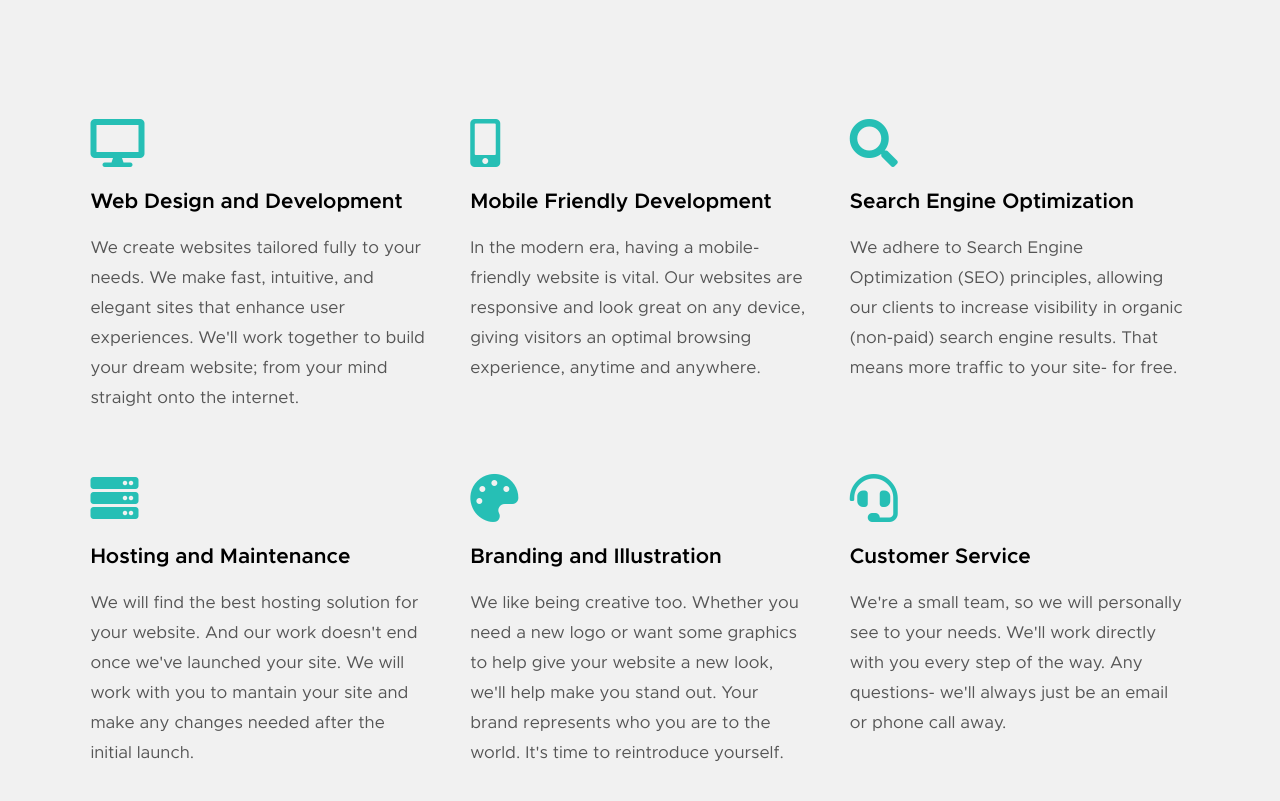
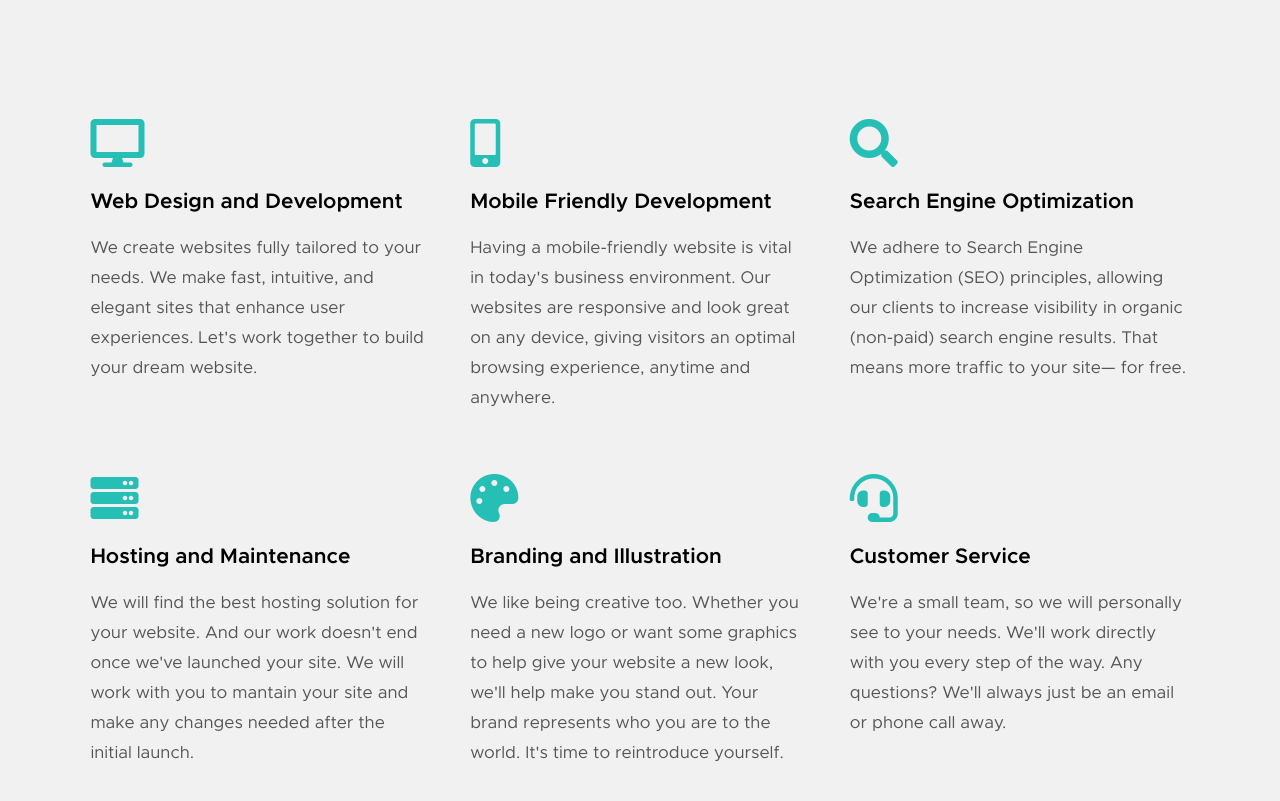
Before and after one commit to moonlitecreative/moonlitecreative.github.io, a plain HTML site: page docs/index.html in a window 1280 px wide. Shown: the part 2634-3435 px from the top of the page. Drawn offline with Linux system fonts and the light colour scheme; files whose address does not match are found by name.

Commit message:
edited copy changes

```diff
--- a/docs/index.html
+++ b/docs/index.html
@@ -55,7 +55,7 @@
                     <li class="current"><a class="smoothscroll"  href="#home" title="home">Home</a></li>
                     <li><a class="smoothscroll"  href="#about" title="about">About</a></li>
                     <li><a class="smoothscroll"  href="#services" title="services">Services</a></li>
-                    <li><a class="smoothscroll"  href="#works" title="works">Works</a></li>
+                   <!-- <li><a class="smoothscroll"  href="#works" title="works">Works</a></li> -->
                     <li><a class="smoothscroll"  href="#contact" title="contact">Contact</a></li>
                 </ul>
 
@@ -150,7 +150,7 @@
         <div class="row" data-aos="fade-up">
             <div class="col-full">
                 <p class="lead">
-                And we want to use that passion to help you create an awesome online presence. We'll work closely with you to make your digital vision come to life. We'll use our creativity and techinical expertise to help you build an incredible user experience- whether you are looking to create your first site or modernize with a new, fresh look.
+                And we want to use that passion to help you create an awesome online presence. We'll work closely with you to make your digital vision come to life. We'll use our creativity and techinical expertise to help you build an incredible user experience&#8212; whether you are looking to create your first site or modernize with a new, fresh look.
                 </p>
             </div>
         </div> <!-- end about-desc -->
@@ -176,7 +176,7 @@
                         <h4>Bryan Benson</h4>
                         <img src="images/Bryan_Benson.jpg">
                         <p>
-                        Bryan Benson is a software engineer at Law360 who also works as a freelance web developer. He is also the co-founder, chief engineer, and CTO of Study Clash, Inc. Bryan has also worked as a software engineer for two Manhattan healthcare technology companies, Medidata Solutions and Cipherhealth LLC. He graduated with a Bachelor's of Science with distinction for computer science from Worcester Polytechnic Institute in May 2018.
+                        Bryan Benson is a software engineer at Law360 who also works as a freelance web developer. He is the co-founder, chief engineer, and CTO of Study Clash, Inc. Bryan has also worked as a software engineer for two Manhattan healthcare technology companies, Medidata Solutions and Cipherhealth. He graduated with a Bachelor's of Science with distinction for computer science from Worcester Polytechnic Institute in May 2018.
                         </p>
                     </div>
                 </div>
@@ -207,7 +207,7 @@
                 </div>
                 <div class="service-text">
                     <h3 class="h4">Web Design and Development</h3>
-                    <p> We create websites tailored fully to your needs. We make fast, intuitive, and elegant sites that enhance user experiences. We'll work together to build your dream website; from your mind straight onto the internet.
+                    <p> We create websites fully tailored to your needs. We make fast, intuitive, and elegant sites that enhance user experiences. Let's work together to build your dream website.
                     </p>
                 </div>
             </div>
@@ -218,7 +218,7 @@
                 </div>
                 <div class="service-text">
                     <h3 class="h4">Mobile Friendly Development</h3>
-                    <p>In the modern era, having a mobile-friendly website is vital. Our websites are responsive and look great on any device,  giving visitors an optimal browsing experience, anytime and anywhere.
+                    <p>Having a mobile-friendly website is vital in today's business environment. Our websites are responsive and look great on any device,  giving visitors an optimal browsing experience, anytime and anywhere.
                     </p>
                 </div>
             </div>
@@ -229,7 +229,7 @@
                 </div>
                 <div class="service-text">
                     <h3 class="h4">Search Engine Optimization</h3>
-                    <p> We adhere to Search Engine Optimization (SEO) principles, allowing our clients to increase visibility in organic (non-paid) search engine results. That means more traffic to your site- for free.
+                    <p> We adhere to Search Engine Optimization (SEO) principles, allowing our clients to increase visibility in organic (non-paid) search engine results. That means more traffic to your site&#8212; for free.
                     </p>
                 </div>
             </div>
@@ -262,7 +262,7 @@
                 </div>
                 <div class="service-text">
                     <h3 class="h4">Customer Service</h3>
-                    <p>We're a small team, so we will personally see to your needs. We'll work directly with you every step of the way. Any questions- we'll always just be an email or phone call away.
+                    <p>We're a small team, so we will personally see to your needs. We'll work directly with you every step of the way. Any questions? We'll always just be an email or phone call away.
                     </p>
                 </div>
             </div>
```
